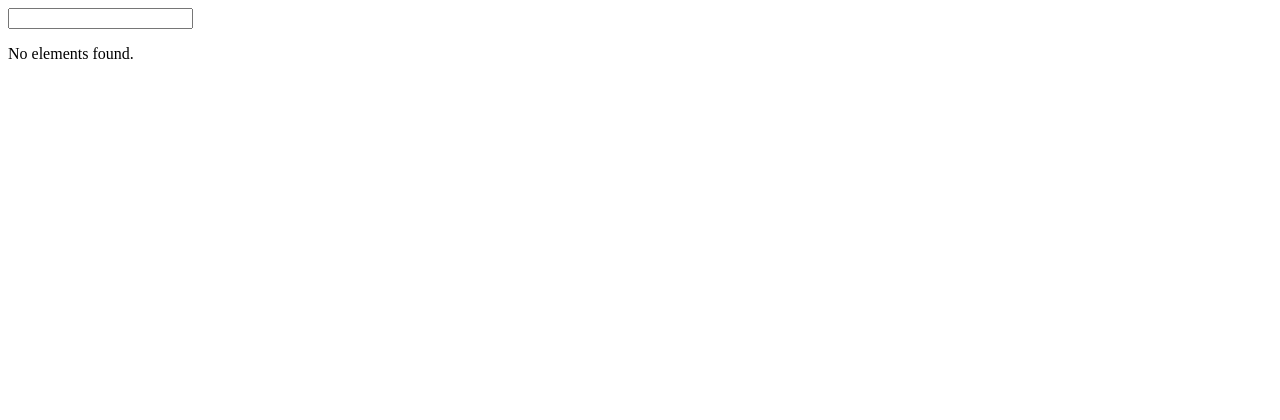
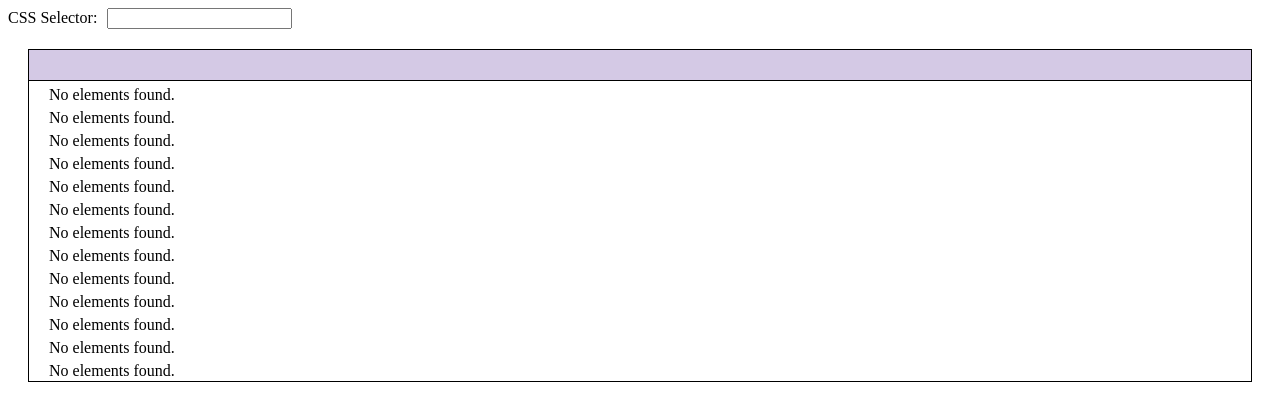
Before and after one commit to koba-masa/scraper, a React (Vite) app: page / in a window 1280 px wide. Shown: the top 420 px of the page. Built offline with nearby package versions, Linux system fonts and the light colour scheme.

Commit message:
feat: ヘッダー部とボディ部を作成する

```diff
--- /dev/null
+++ b/src/components/css_selector.scss
@@ -0,0 +1,28 @@
+.cssSelector {
+    .input {
+        input {
+            margin-left: 10px;
+        }
+    }
+
+    .results {
+        margin: 20px;
+
+        .head {
+            border: 1px solid black;
+            height: 30px;
+            background-color: #D4C9E5;
+        }
+
+        .body {
+            border: 1px solid black;
+            margin-top: -1px;
+            max-height: 300px;
+            overflow: hidden scroll;
+
+            div {
+                margin: 5px 0 5px 20px;
+            }
+        }
+    }
+}
--- a/src/components/css_selector.tsx
+++ b/src/components/css_selector.tsx
@@ -1,7 +1,42 @@
 import { useState } from "react";
+import "./css_selector.scss";
 
 export default function CssSelector() {
-  const noElementsFoundMessage: Array<string> = ["No elements found."];
+  const noElementsFoundMessage: Array<string> = [
+    "No elements found.",
+    "No elements found.",
+    "No elements found.",
+    "No elements found.",
+    "No elements found.",
+    "No elements found.",
+    "No elements found.",
+    "No elements found.",
+    "No elements found.",
+    "No elements found.",
+    "No elements found.",
+    "No elements found.",
+    "No elements found.",
+    "No elements found.",
+    "No elements found.",
+
+    "No elements found.",
+    "No elements found.",
+    "No elements found.",
+    "No elements found.",
+    "No elements found.",
+    "No elements found.",
+    "No elements found.",
+    "No elements found.",
+    "No elements found.",
+    "No elements found.",
+    "No elements found.",
+    "No elements found.",
+    "No elements found.",
+    "No elements found.",
+    "No elements found.",
+    "No elements found.",
+    "No elements found.",
+  ];
 
   const [inputValue, setInputValue] = useState("");
   const [results, setResults] = useState<Array<string>>(noElementsFoundMessage);
@@ -34,8 +69,9 @@ export default function CssSelector() {
   };
 
   return (
-    <section>
-      <div>
+    <section className="cssSelector">
+      <div className="input">
+        <label htmlFor="selector">CSS Selector:</label>
         <input
           type="text"
           name="selector"
@@ -43,12 +79,16 @@ export default function CssSelector() {
           onChange={handleInputChange}
         />
       </div>
-      <div>
-        {
-          results.map((result, index) => (
-            <p key={index}>{result}</p>
-          ))
-        }
+      <div className="results">
+        <div className="head">
+        </div>
+        <div className="body">
+          {
+            results.map((result, index) => (
+              <div key={index}>{result}</div>
+            ))
+          }
+        </div>
       </div>
     </section>
   );
```
